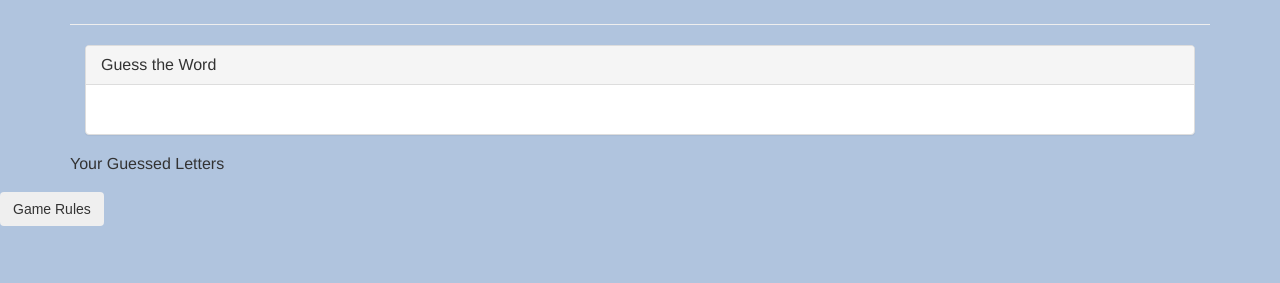
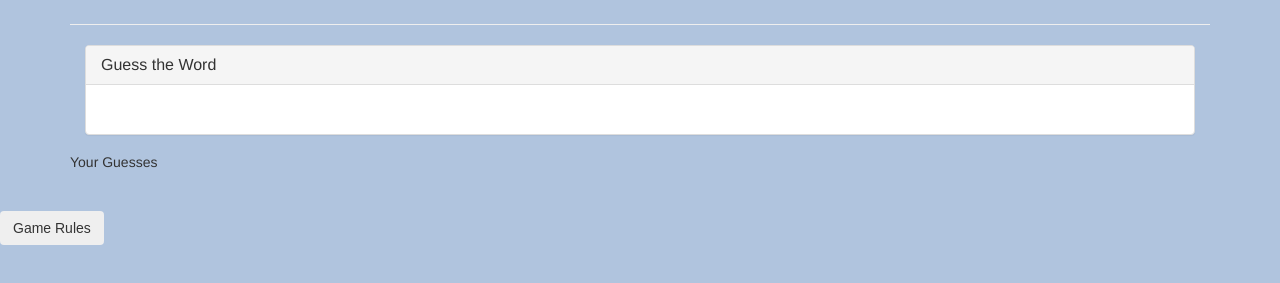
Before and after one commit to sk8asd123/Hangman-Game, a website: page update/src/index.html in a window 1280 px wide. Shown: the part 105-388 px from the top of the page. Drawn offline with nearby package versions, Linux system fonts and the light colour scheme.

Commit message:
updating scripts

```diff
--- a/update/src/index.html
+++ b/update/src/index.html
@@ -38,7 +38,7 @@
     <div class="col-lg-12">
         <div class="panel panel-default">
             <div class="panel-heading">
-                <h3 class="panel-title guess-title">Guess the Word</h3>
+                <h3 class="panel-title"></h3>
             </div>
             <div class="panel-body">
                     <h1 id="result"></h1>
@@ -46,21 +46,13 @@
         </div>
     </div>
 
-    <div class="guessed_letters_header">
-        <div class="row">
-            <div class="col-sm-6">
-                <h1 class="panel-title">Your Guessed Letters</h1>
-            </div>
-        </div>
-    </div>
-
     <div class="guessed_letters">
         <div class="row">
+            <div class="panel-heading">
+                <h5 class="guess-title"></h5>
+            </div>
             <div class="col-sm-6">
                 <h5 class="your_letters"></h5>
-            </div>
-            <div class="col-sm-6">
-                <h5 class="machine_letters"></h5>
             </div>
             <div class="col-sm-12">
                 <h6 class="letter_alert text-warning"></h6>
--- a/update/src/js/main.js
+++ b/update/src/js/main.js
@@ -1,16 +1,18 @@
-var words = ['apple', 'banana', 'carrot', 'dinosaur', 'python', 'project', 'fire', 'goat', 'shrimp', 'lobster', 'rabbit',
-    'house']
+var words = ['monkey', 'bear', 'lion', 'dinosaur', 'turtle', 'cat', 'parrot', 'goat', 'shrimp', 'lobster', 'rabbit',
+    'puppy', 'turkey']
 
-function newGame() {
+function newGame(){
     // get random word from list
     answer_word = words[Math.floor(Math.random() * words.length)];
     guess_count = 7;
     masked_word = hideWord(answer_word);
     incorrect_letter_guesses = new Set();
+    $(".guess-title").text("Your Guesses");
+    $(".panel-title").text("Guess the Word");
 }
 
 //initial hidden word
-function hideWord(word) {
+function hideWord(word){
     var hidden_word = ""
     for (var j = 0; j < word.length; j++) {
         hidden_word = hidden_word + "*";
@@ -28,17 +30,16 @@ function revealWord(letter, answer_word, masked_word, incorrect_letter_guesses){
         return masked_word;
     }
 
-    if (incorrect_letter_guesses.has(letter) || masked_word.indexOf(letter) != -1) {
+    if (incorrect_letter_guesses.has(letter) || masked_word.indexOf(letter) != -1){
         $(".letter_alert").text(letter + " Already Guessed");
         return masked_word;
     }
 
-    if (answer_word.indexOf(letter) === -1)
-    {
+    if (answer_word.indexOf(letter) === -1){
         guess_count -= 1;
         incorrect_letter_guesses.add(letter);
         $(".your_letters").append(letter);
-        $(".guess-title").text("You have " + guess_count + " guesses left");
+        $(".panel-title").text("You have " + guess_count + " guesses left");
         return masked_word;
     }
 
@@ -79,11 +80,11 @@ function gameOver(winGame, loseGame){
 }
 
 // tested for English only
-function isLetter(c) {
+function isLetter(c){
     return c.toLowerCase() != c.toUpperCase();
 }
 
-function gameReset() {
+function gameReset(){
     $(".your_letters").empty();
     $(".letter_alert").empty();
     $(".guess-title").empty();
@@ -94,7 +95,7 @@ function gameReset() {
 newGame();
 
 // Captures keyboard input. Depending on the letter pressed it will "call" (execute) different functions.
-document.onkeyup = function(event) {
+document.onkeyup = function(event){
     $(".letter_alert").empty();
     var letter_guess = String.fromCharCode(event.keyCode).toLowerCase();
     masked_word = revealWord(letter_guess.toLowerCase(), answer_word, masked_word, incorrect_letter_guesses);
```
